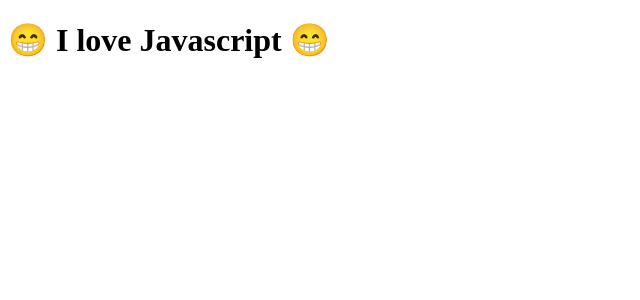
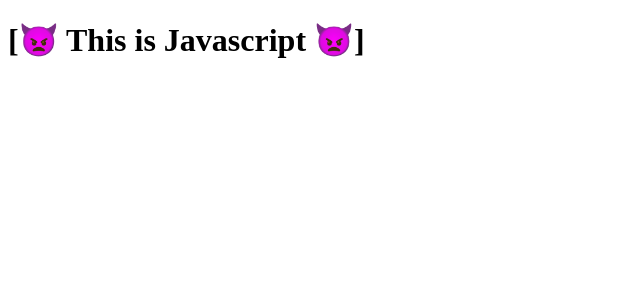
Before and after one commit to Minhaz810/React_fundamentals, a React (Vite) app: page / in a window 1280 px wide. Shown: the top 300 px of the page, without its empty margins (0-640 px from the left). Built offline with nearby package versions, Linux system fonts and the light colour scheme.

Commit message:
finished

```diff
--- a/src/App.jsx
+++ b/src/App.jsx
@@ -1,6 +1,9 @@
 import { useState } from 'react'
 import reactLogo from './assets/react.svg'
-import Text from './components/inheritence/text'
+import Text from './components/composition/Text'
+import Emoji from './components/composition/Emoji'
+import Bracket from './components/composition/Bracket'  //যদিও আমাদের component না Emoji নামে আছে,তবুও যেহেতু Export Default করছে,তাই যাই Import করি না কেনো Bracket নামে Imported হচ্ছে
+
 
 
 function App() {
@@ -8,9 +11,23 @@
 
   return (
     <>
-      <h1><Text/></h1>
+      <h1>
+        <Emoji>
+          {({addEmoji})=> /* emoji থেকে Destructure করে addEmoji নিলাম */
+            <Bracket>
+              {({addBracket})=> /* Bracket থেকে Destructure করে addBracket নিলাম */
+              <Text addEmoji={addEmoji} addBracket={addBracket}/>
+              }
+            </Bracket>
+          }
+        </Emoji>
+        </h1>
     </>
   )
 }
 
 export default App
+
+/*
+আমি যদি আমার Emoji কে সরিয়েও ফেলি,তাহলেও আমাদের Text কাজ করবে। Tightly coupled ব্যাপারটা থাকবে না।
+*/
--- /dev/null
+++ b/src/components/composition/Bracket.jsx
@@ -0,0 +1,9 @@
+import React from "react";
+
+class Emoji extends React.Component{
+    addBracket=(text)=>`[${text}]`
+    render(addBracket){ //optional
+        return this.props.children({addBracket:this.addBracket})
+    }
+}
+export default Emoji;
--- a/src/components/composition/Emoji.jsx
+++ b/src/components/composition/Emoji.jsx
@@ -0,0 +1,59 @@
+import React from "react";
+
+class Emoji extends React.Component{
+    addEmoji=(text,emoji)=>`${emoji} ${text} ${emoji}`
+    render(){ //optional
+        return this.props.children({addEmoji:this.addEmoji})
+    }
+}
+export default Emoji;
+
+
+/*
+return this.props.children লিখা মানে, Emoji এর children এর ভেতর Text নামে যেই component টা আছে সেটাকে return করে দেয়া।
+
+Text component টাকে তো পেলাম,কিন্তু যদি Text component এ আমরা যাই তাহলে দেখবো,\
+
+function Text({addEmoji}){
+    let text="This is Javascript"
+    return (addEmoji?addEmoji(text,'👿'):text)
+}
+
+Text component টা props থেকে addEmoji receive করে,কিন্তু আমি তো শুধু Text component টা return করেছি
+"return this.props.children" এই লিখার মাধ্যমে, addEmoji তো পাঠাই নি।
+
+==> যদি এটা লিখি
+    return this.props.children({addEmoji:this.addEmoji})
+
+    তার মানে addEmoji object টা destructure হয়ে Text function টা receive করবে।
+
+==>But আমাদের Text children তো একটা component,সে তো fucntion না।
+    component তো parameter receive করে না,সে recieve করে props.
+
+    তাই আমরা যেটা করতে পারি,
+
+    app.jsx এ :
+
+    <h1><Emoji>{({addEmoji})=><Text addEmoji={addEmoji}/>}</Emoji></h1>
+    করতে পারি।
+
+    ({addEmoji})=>
+
+    এটা আমাদের {addEmoji:this.addEmoji} object থেকে addEmoji কে destructure করে নিয়ে আসবে।
+
+    <Text addEmoji={addEmoji}/>
+
+    Text Component এর addEmoji props এ এটাকে পাঠিয়ে দেয়া হবে।
+
+    এবং
+
+    function Text({addEmoji}){
+    let text="This is Javascript"
+    return (addEmoji?addEmoji(text,'👿'):text)
+
+    এখানে
+    function Text({addEmoji})
+
+    এটার মানে হচ্ছে Text component এর Props থেকে Destructure করে addEmoji কে নিয়ে আসো।
+}
+*/
--- a/src/components/composition/Text.jsx
+++ b/src/components/composition/Text.jsx
@@ -0,0 +1,20 @@
+function Text({addEmoji,addBracket}){
+    let text="This is Javascript"
+
+
+    if(addEmoji){
+        text=addEmoji(text,'👿')
+    }
+    if(addBracket){
+        text=addBracket(text)
+    }
+
+    return <div>{text}</div> //যদি eddEmoji থাকে তাহলে call করো,নাহয় Text return করো।
+}
+
+
+/*
+এখানে addEmoji একটা Text component এর একটা props
+
+*/
+export default Text;
```
